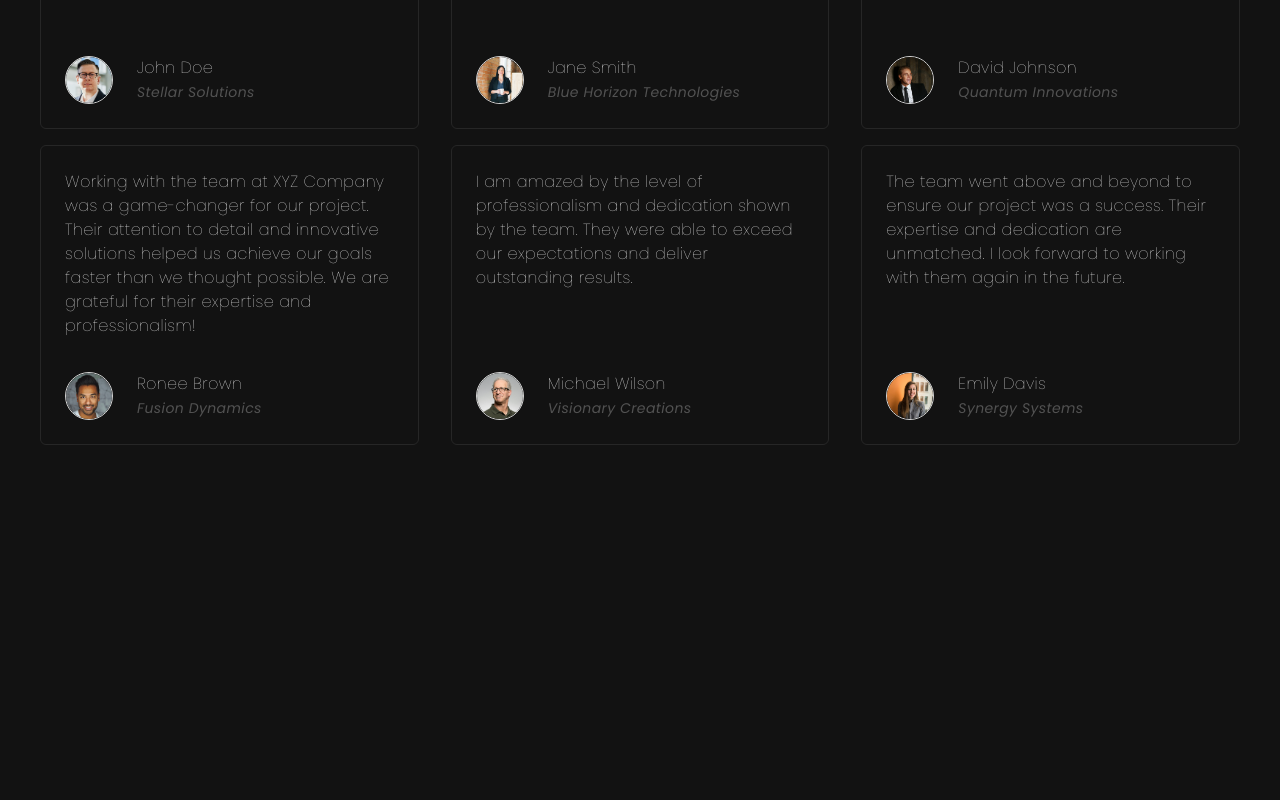
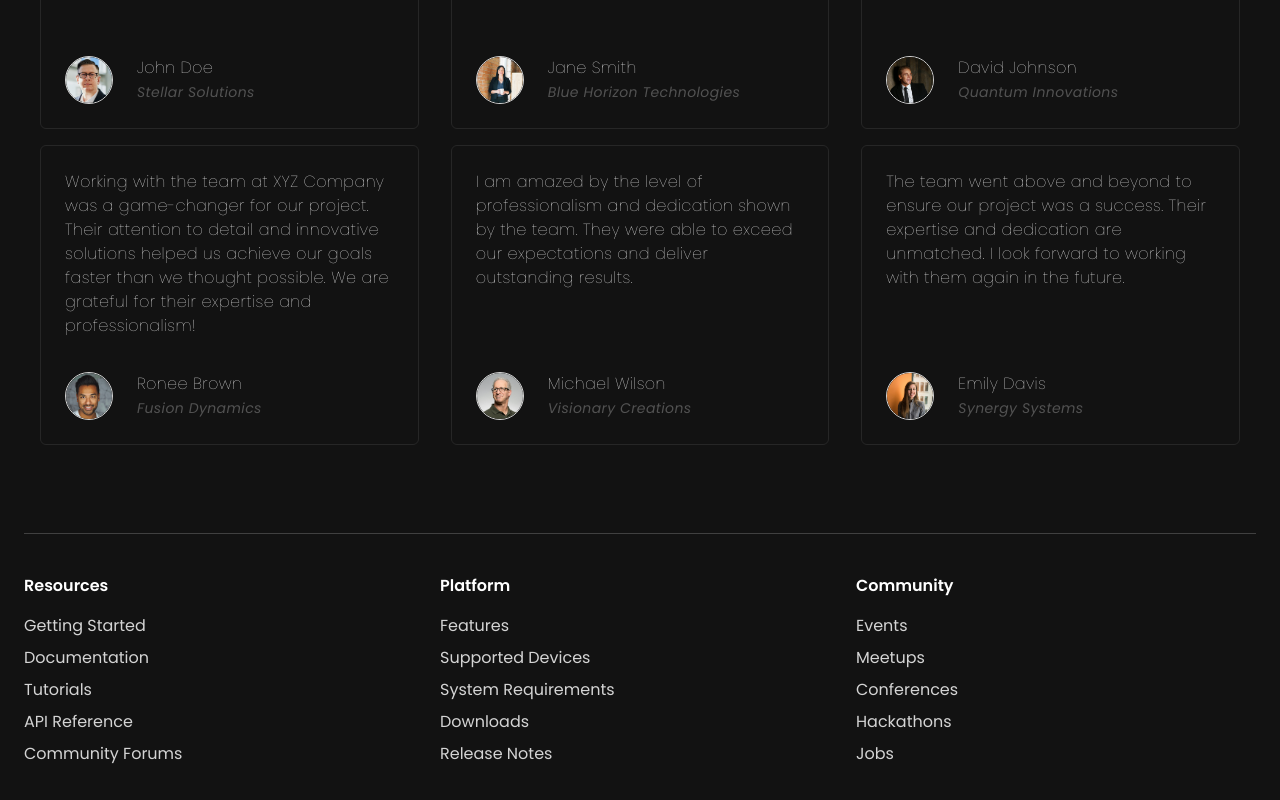
Before and after one commit to EaloTaher/landing-page, a React (Vite) app: page / in a window 1280 px wide. Shown: the part 3570-4370 px from the top of the page. Before the commit the page ends 4023 px from the top, so only its background shows below. Built offline with nearby package versions, Linux system fonts and the light colour scheme.

Commit message:
completed footer section and project ready to deploy

```diff
--- a/src/App.jsx
+++ b/src/App.jsx
@@ -1,4 +1,5 @@
 import FeatureSection from "./components/FeatureSection";
+import Footer from "./components/Footer";
 import HeroSection from "./components/HeroSection";
 import NavBar from "./components/NavBar";
 import Pricing from "./components/Pricing";
@@ -15,6 +16,7 @@
         <WorkFlow />
         <Pricing />
         <Testimonials />
+        <Footer />
       </div>
     </>
   );
--- /dev/null
+++ b/src/components/Footer.jsx
@@ -0,0 +1,56 @@
+import { resourcesLinks, platformLinks, communityLinks } from "../constants";
+const Footer = () => {
+  return (
+    <footer className="mt-20 border-t py-10 border-neutral-700">
+      <div className="grid grid-cols-2 lg:grid-cols-3 gap-4">
+        <div>
+          <h3 className="text-md font-semibold mb-4">Resources</h3>
+          <ul className="space-y-2">
+            {resourcesLinks.map((link, index) => (
+              <li key={index}>
+                <a
+                  className="text-neutral-300 hover:text-white"
+                  href={link.href}
+                >
+                  {link.text}
+                </a>
+              </li>
+            ))}
+          </ul>
+        </div>
+        <div>
+          <h3 className="text-md font-semibold mb-4">Platform</h3>
+          <ul className="space-y-2">
+            {platformLinks.map((link, index) => (
+              <li key={index}>
+                <a
+                  className="text-neutral-300 hover:text-white"
+                  href={link.href}
+                >
+                  {link.text}
+                </a>
+              </li>
+            ))}
+          </ul>
+        </div>
+        <div>
+          <h3 className="text-md font-semibold mb-4">Community</h3>
+          <ul className="space-y-2">
+            {communityLinks.map((link, index) => (
+              <li key={index}>
+                <a
+                  className="text-neutral-300 hover:text-white"
+                  href={link.href}
+                >
+                  {link.text}
+                </a>
+              </li>
+            ))}
+          </ul>
+        </div>
+      </div>
+    </footer>
+  );
+};
+
+export default Footer;
```
